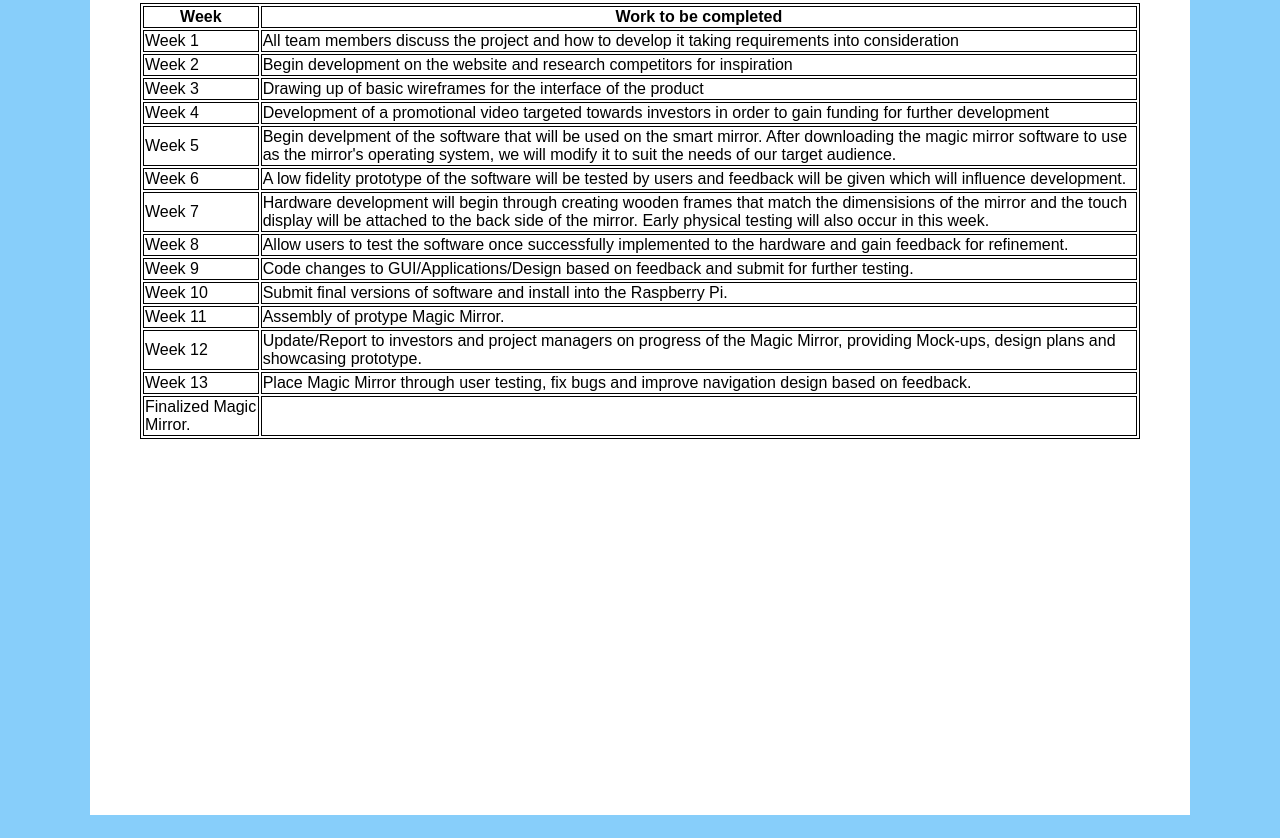
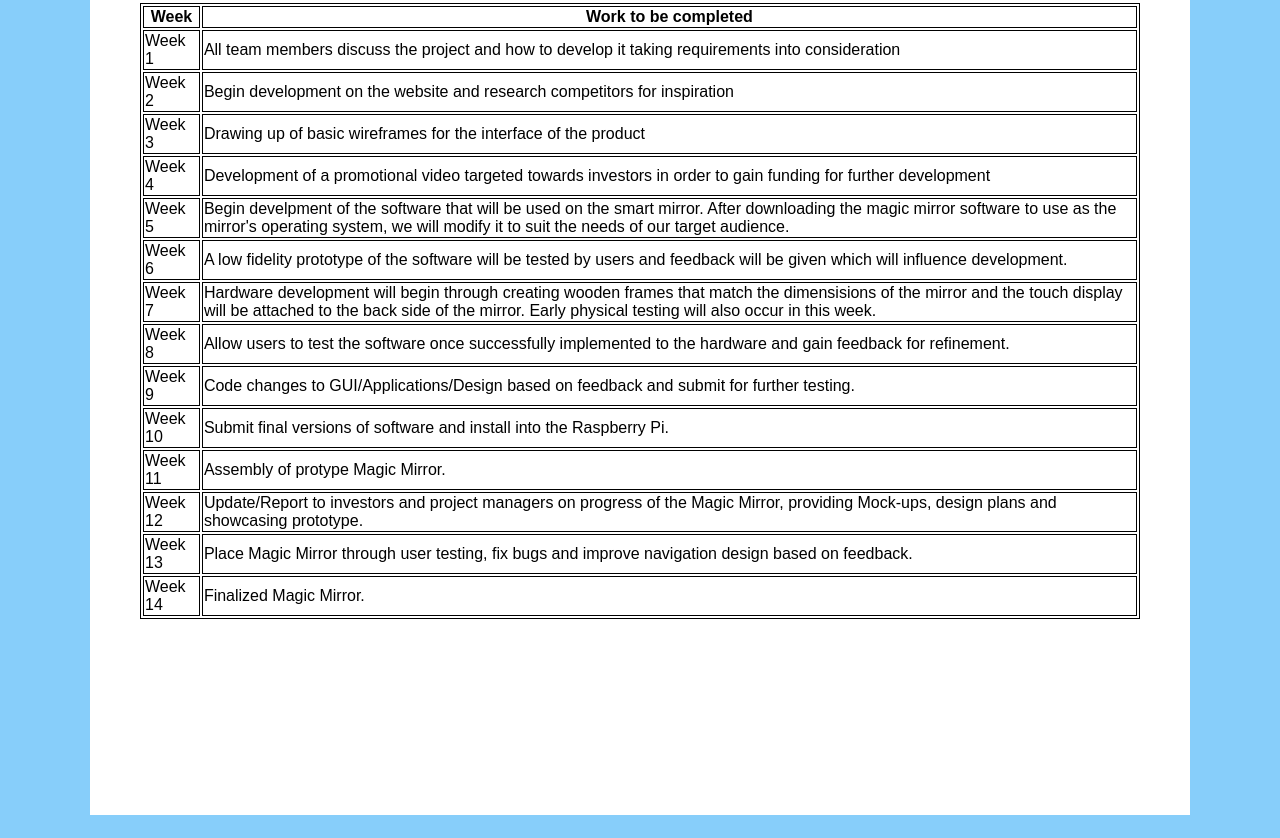
Before and after one commit to TeamTechies/Assignment-3, a plain HTML site: page Project Description.html in a window 1280 px wide. Shown: the part 5128-5966 px from the top of the page. Drawn offline with Linux system fonts and the light colour scheme.

Commit message:
Update Project Description.html

```diff
--- a/Project Description.html
+++ b/Project Description.html
@@ -189,8 +189,8 @@ The production of our smart mirror will look to make life more convenient for th
             <td>Place Magic Mirror through user testing, fix bugs and improve navigation design based on feedback.</td>
           </tr>
           <tr>
+            <td>Week 14</td>
             <td>Finalized Magic Mirror.</td>
-            <td></td>
           </tr>
           </table>
     </div>
```
